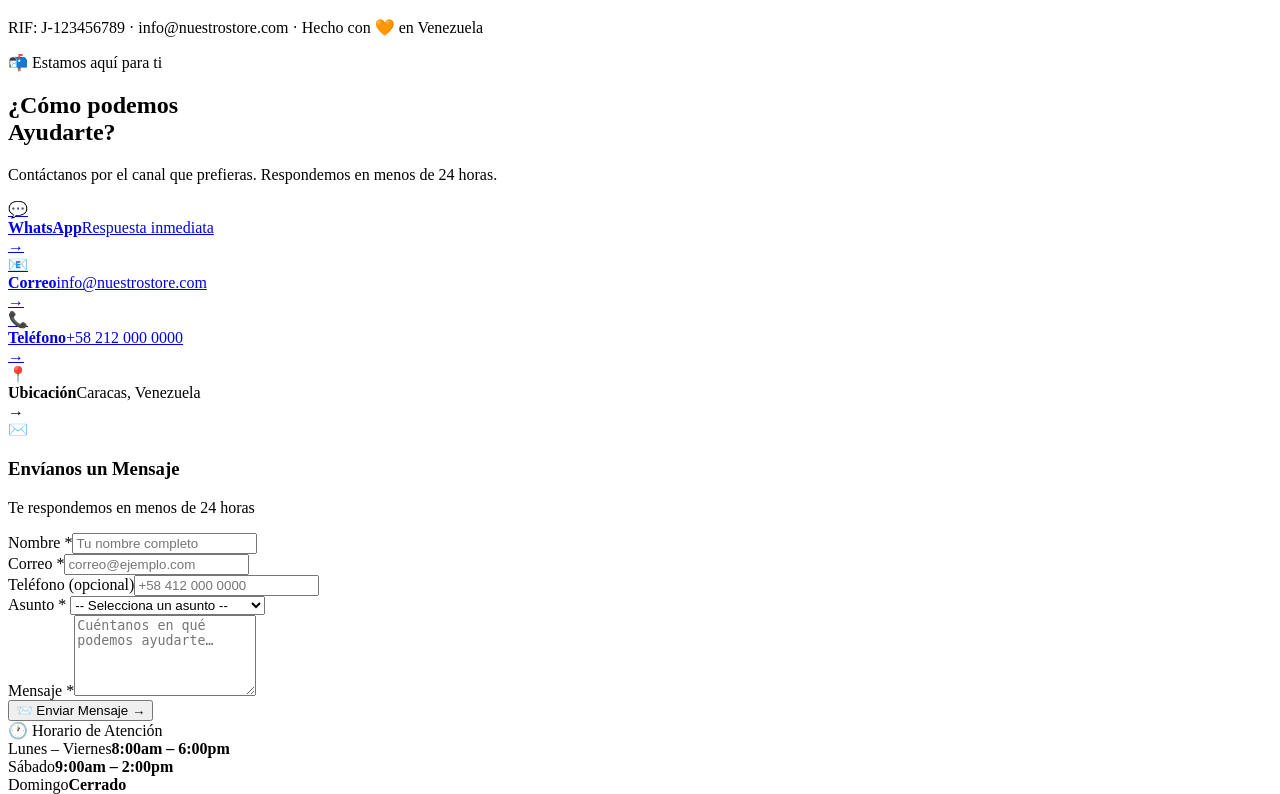
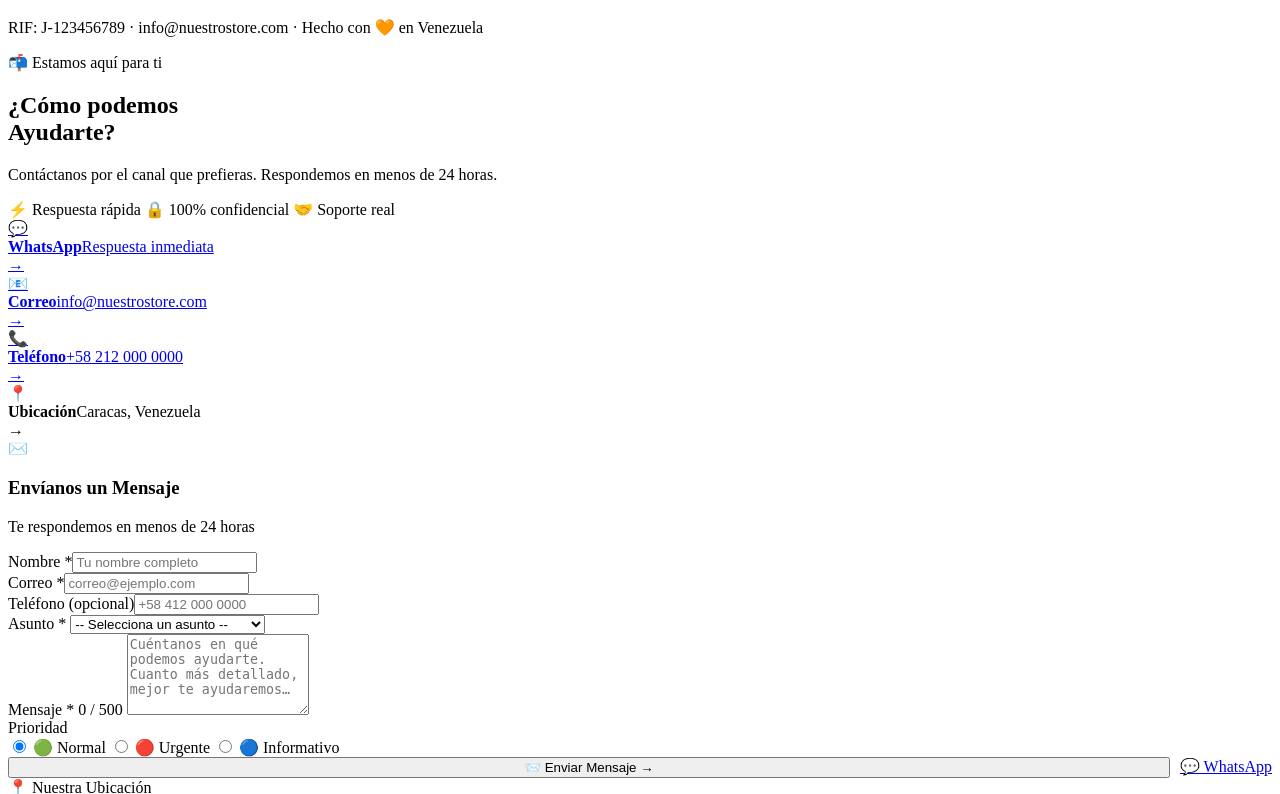
Before and after one commit to sebasgt301zapata/proyecto_web, a Django app: template nuestrostore_fix/tienda/templates/index.html in a window 1280 px wide. Shown: the part 2502-3296 px from the top of the page. Run offline with Django 4.2, Linux system fonts and the light colour scheme; the template is opened without the code that fills it, so the values that code supplies are empty.

Commit message:
Update index.html

```diff
--- a/nuestrostore_fix/tienda/templates/index.html
+++ b/nuestrostore_fix/tienda/templates/index.html
@@ -288,9 +288,15 @@
       <div class="contact-hero-badge">📬 Estamos aquí para ti</div>
       <h2>¿Cómo podemos<br/><span>Ayudarte?</span></h2>
       <p>Contáctanos por el canal que prefieras. Respondemos en menos de 24 horas.</p>
+      <div class="contact-hero-trust">
+        <span>⚡ Respuesta rápida</span>
+        <span>🔒 100% confidencial</span>
+        <span>🤝 Soporte real</span>
+      </div>
     </div>
   </div>
 
+  <!-- Canales rápidos -->
   <div class="contact-channels">
     <a class="contact-channel" href="https://wa.me/582120000000" target="_blank" rel="noopener">
       <div class="cc-ico cc-ico-wa">💬</div>
@@ -314,12 +320,20 @@
     </div>
   </div>
 
+  <!-- Cuerpo principal -->
   <div class="contact-body">
+    <!-- Formulario mejorado -->
     <div class="contact-form-wrap">
       <div class="cf-header">
         <div class="cf-icon">✉️</div>
         <div><h3>Envíanos un Mensaje</h3><p>Te respondemos en menos de 24 horas</p></div>
       </div>
+
+      <!-- Aviso si está logueado -->
+      <div id="cfLoginNote" class="cf-login-note" style="display:none">
+        <span>👤</span><span id="cfLoginNoteText">Tus datos se completaron automáticamente</span>
+      </div>
+
       <div class="cf-row">
         <div class="fg"><label>Nombre *</label><input class="fc" type="text" id="cfNombre" placeholder="Tu nombre completo" autocomplete="name"/></div>
         <div class="fg"><label>Correo *</label><input class="fc" type="email" id="cfEmail" placeholder="correo@ejemplo.com" inputmode="email" autocomplete="email"/></div>
@@ -334,16 +348,62 @@
           <option value="devolucion">↩️ Devolución o garantía</option>
           <option value="pago">💳 Problema con el pago</option>
           <option value="envio">🚚 Seguimiento de envío</option>
+          <option value="queja">😟 Queja o sugerencia</option>
           <option value="otro">💬 Otro</option>
         </select>
       </div>
-      <div class="fg"><label>Mensaje *</label><textarea class="fc" id="cfMensaje" rows="5" placeholder="Cuéntanos en qué podemos ayudarte…" style="resize:vertical"></textarea></div>
+      <div class="fg">
+        <label>Mensaje * <span id="cfCharCount" class="cf-char-count">0 / 500</span></label>
+        <textarea class="fc" id="cfMensaje" rows="5" maxlength="500" placeholder="Cuéntanos en qué podemos ayudarte. Cuanto más detallado, mejor te ayudaremos…" style="resize:vertical" oninput="actualizarContador()"></textarea>
+      </div>
+
+      <!-- Prioridad -->
+      <div class="fg">
+        <label>Prioridad</label>
+        <div class="cf-priority-row">
+          <label class="cf-prio-opt">
+            <input type="radio" name="cfPrioridad" value="normal" checked/>
+            <span class="cf-prio-badge prio-normal">🟢 Normal</span>
+          </label>
+          <label class="cf-prio-opt">
+            <input type="radio" name="cfPrioridad" value="urgente"/>
+            <span class="cf-prio-badge prio-urgente">🔴 Urgente</span>
+          </label>
+          <label class="cf-prio-opt">
+            <input type="radio" name="cfPrioridad" value="informativo"/>
+            <span class="cf-prio-badge prio-info">🔵 Informativo</span>
+          </label>
+        </div>
+      </div>
+
       <div id="cfErr" class="form-err" style="display:none"></div>
-      <div id="cfOk" class="form-ok" style="display:none">✅ ¡Mensaje enviado! Te responderemos pronto.</div>
-      <button class="bp contact-send-btn" onclick="enviarContacto()">📨 Enviar Mensaje →</button>
+      <div id="cfOk" class="form-ok" style="display:none">
+        ✅ ¡Mensaje enviado con éxito! Te responderemos pronto al correo indicado.
+      </div>
+      <div style="display:flex;gap:10px;flex-wrap:wrap">
+        <button class="bp contact-send-btn" onclick="enviarContacto()" style="flex:1">📨 Enviar Mensaje →</button>
+        <a class="contact-wa-btn" href="https://wa.me/582120000000" target="_blank" rel="noopener">💬 WhatsApp</a>
+      </div>
     </div>
 
+    <!-- Columna de info -->
     <div class="contact-info-wrap">
+
+      <!-- Mapa estático de Caracas -->
+      <div class="contact-info-card contact-map-card">
+        <div class="cic-title">📍 Nuestra Ubicación</div>
+        <div class="contact-map-wrap">
+          <iframe
+            src="https://www.openstreetmap.org/export/embed.html?bbox=-66.9800%2C10.4500%2C-66.8600%2C10.5100&layer=mapnik&marker=10.4806%2C-66.9036"
+            width="100%" height="180" frameborder="0"
+            style="border-radius:12px;border:0;display:block"
+            loading="lazy" title="Ubicación NuestroStore Caracas">
+          </iframe>
+          <div class="contact-map-label">📍 Caracas, Venezuela · Zona Metropolitana</div>
+        </div>
+      </div>
+
+      <!-- Horario -->
       <div class="contact-info-card">
         <div class="cic-title">🕐 Horario de Atención</div>
         <div class="cic-schedule">
@@ -354,6 +414,7 @@
         <div class="cic-note">⚡ WhatsApp disponible 24/7 para urgencias</div>
       </div>
 
+      <!-- FAQ -->
       <div class="contact-info-card">
         <div class="cic-title">❓ Preguntas Frecuentes</div>
         <div class="contact-faq">
@@ -373,9 +434,14 @@
             <div class="cfaq-q">¿Tienen garantía los productos? <span class="cfaq-arr">▼</span></div>
             <div class="cfaq-a">Sí, todos nuestros productos tienen garantía mínima de 30 días. Algunos artículos tienen garantía extendida del fabricante.</div>
           </div>
+          <div class="cfaq-item" onclick="toggleFaq(this)">
+            <div class="cfaq-q">¿Hacen envíos a todo Venezuela? <span class="cfaq-arr">▼</span></div>
+            <div class="cfaq-a">Sí, hacemos envíos a todo el territorio nacional. El costo y tiempo varía según el estado. Consulta tarifas al comprar.</div>
+          </div>
         </div>
       </div>
 
+      <!-- Redes sociales -->
       <div class="contact-info-card contact-social-card">
         <div class="cic-title">🌐 Síguenos</div>
         <div class="contact-social-grid">
@@ -387,6 +453,12 @@
       </div>
     </div>
   </div>
+
+  <!-- Botón flotante WhatsApp -->
+  <a class="contact-wa-float" href="https://wa.me/582120000000?text=Hola%2C%20necesito%20ayuda%20con%20mi%20pedido" target="_blank" rel="noopener" aria-label="Contactar por WhatsApp">
+    <span class="wa-float-ico">💬</span>
+    <span class="wa-float-txt">¿Necesitas ayuda?</span>
+  </a>
 
   <footer>
     <div class="footer-grid">
@@ -577,9 +649,3 @@
 <script src="{% static 'js/app.js' %}"></script>
 </body>
 </html>
-
-
-<div class="tcs" id="tcs"></div>
-<script src="{% static 'js/app.js' %}"></script>
-</body>
-</html>
```
